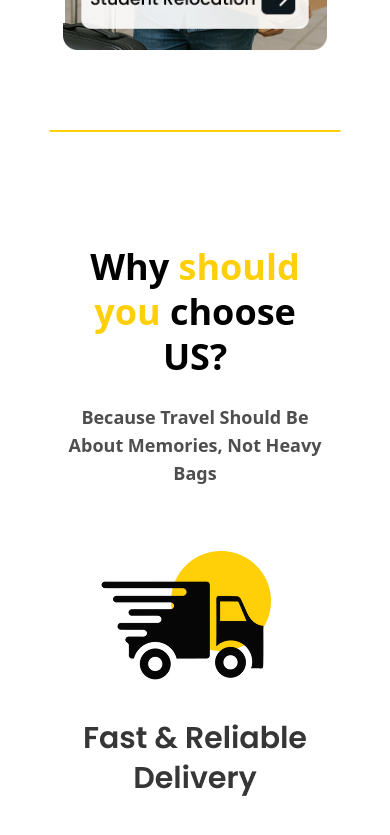
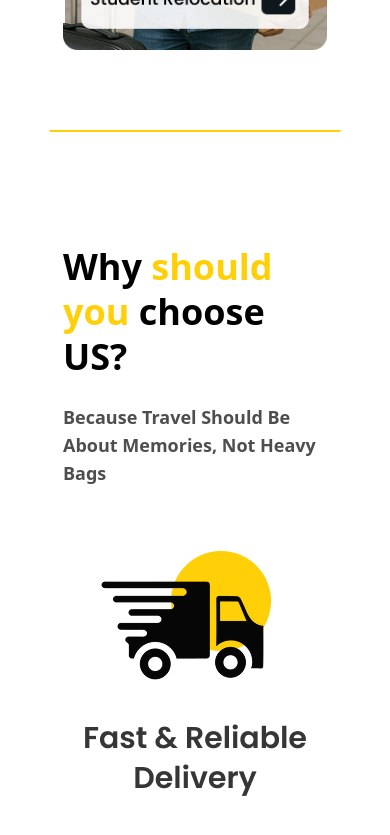
Before and after one commit to Ashish-Singh-Negi/XCESS, a Next.js app: page / in a window 390 px wide. Shown: the part 2740-3575 px from the top of the page. Built offline with nearby package versions, Linux system fonts and the light colour scheme.

Commit message:
Update Home page

```diff
--- a/app/page.tsx
+++ b/app/page.tsx
@@ -123,7 +123,7 @@ export default function Home() {
 
         {/* Why Choose Us */}
         <p className="h-0.5 w-3/4 sm:w-96 bg-primary mt-20 mx-auto rounded-b-full"></p>
-        <div className="w-[80%] py-28 px-6 sm:px-12 lg:px-40 text-center sm:text-left">
+        <div className="w-[80%] py-28 px-6 sm:px-12 lg:px-40 sm:text-left">
           <h1 className="text-4xl sm:text-6xl font-bold leading-tight">
             Why <span className="text-primary">should</span> <br />
             <span className="text-primary">you</span> choose US?
--- a/components/CustomSelect.tsx
+++ b/components/CustomSelect.tsx
@@ -11,13 +11,14 @@ const CustomSelect = ({
   options: string[];
 }) => {
   const [open, setOpen] = useState(false);
+  const [selectedOption, setSelectedOpen] = useState(title);
   return (
     <>
       <button
         onClick={() => setOpen(!open)}
         className="relative h-[72px] cursor-pointer w-full sm:w-72 border-2 border-[#BFBFBF] outline-none focus-within:border-primary  rounded-xl px-6 py-[22px] text-xl flex items-center justify-between"
       >
-        {title}
+        {selectedOption}
         {open ? (
           <Image
             className="rotate-180 transition-transform"
@@ -43,6 +44,7 @@ const CustomSelect = ({
             {options.map((option) => (
               <p
                 key={option}
+                onClick={() => setSelectedOpen(option)}
                 className="w-full px-4 py-2 hover:bg-primary/20 rounded-lg text-start"
               >
                 {option}
```
